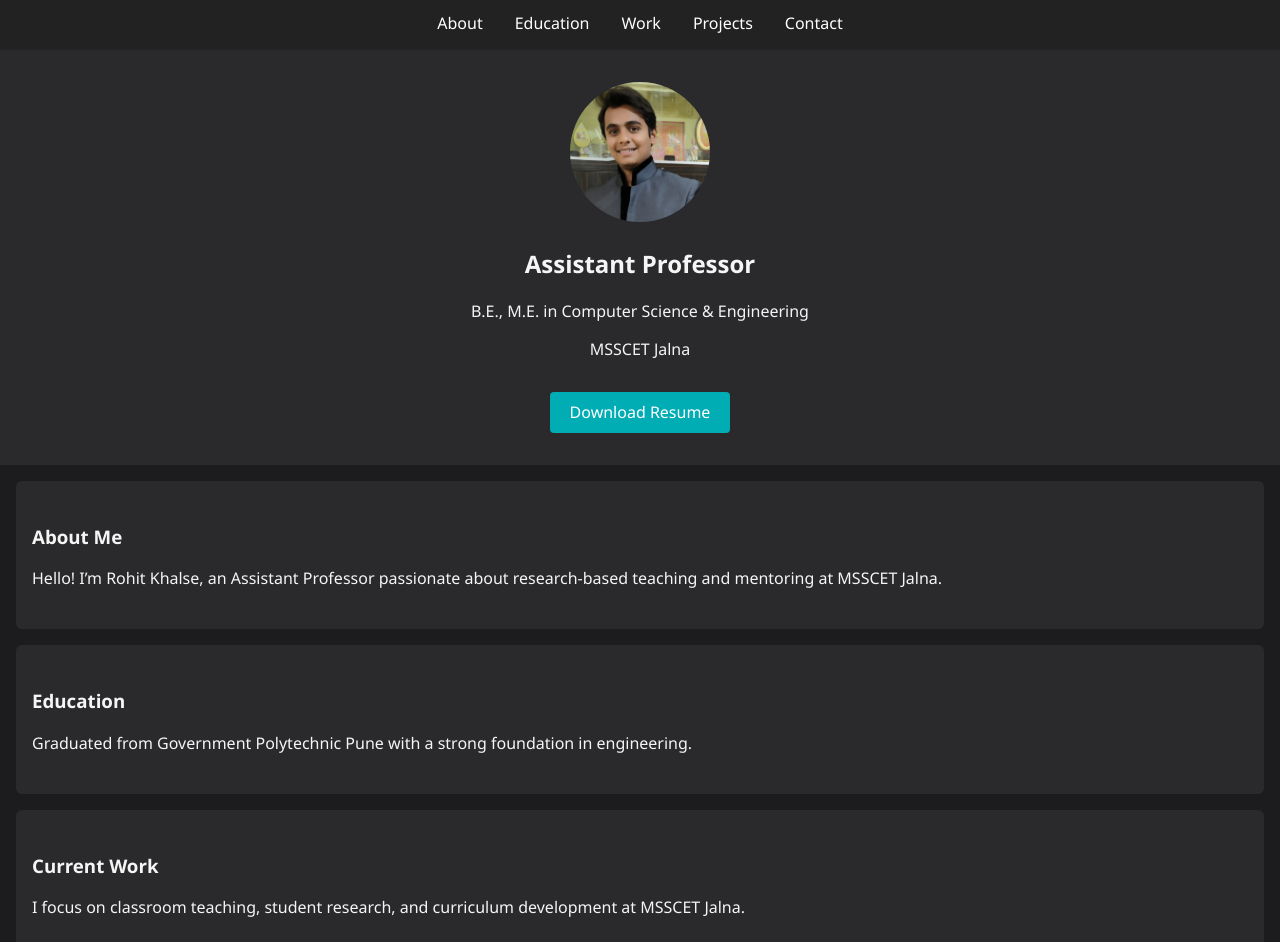
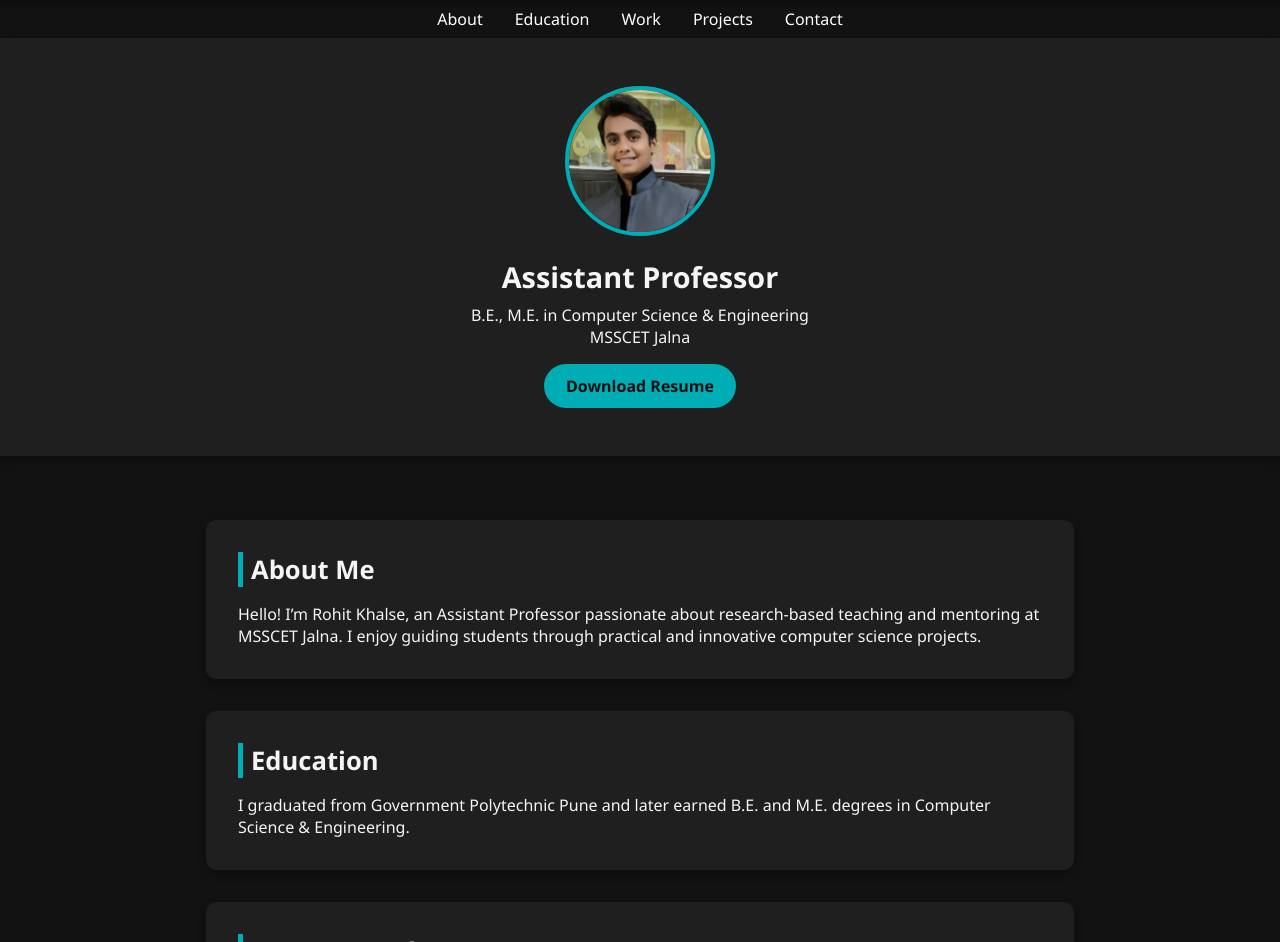
Before and after one commit to RohitKhalse/OfficialRohitKhalse, a plain HTML site: page index.html in a window 1280 px wide. Shown: the part 65-1007 px from the top of the page. Drawn offline with Linux system fonts and the light colour scheme.

Commit message:
Update index.html

```diff
--- a/index.html
+++ b/index.html
@@ -2,51 +2,70 @@
 <html lang="en">
 <head>
   <meta charset="UTF-8" />
-  <meta name="viewport" content="width=device-width, initial-scale=1.0"/>
+  <meta name="viewport" content="width=device-width, initial-scale=1.0" />
   <title>Rohit Khalse</title>
+
   <style>
     :root {
-      --bg: #1c1c1e;
+      --bg: #121212;
       --text: #f5f5f5;
       --accent: #00adb5;
-      --card: #2a2a2d;
+      --card: #1f1f1f;
+      --shadow: rgba(0, 0, 0, 0.3);
+    }
+
+    * {
+      margin: 0;
+      padding: 0;
+      box-sizing: border-box;
+    }
+
+    html {
+      scroll-behavior: smooth;
+      scroll-padding-top: 80px; /* Fixes section hiding behind sticky header */
     }
 
     body {
-      margin: 0;
       font-family: 'Segoe UI', sans-serif;
       background: var(--bg);
       color: var(--text);
     }
 
     header {
-      background: #111;
-      padding: 1rem;
+      background: #0a0a0a;
+      padding: 1rem 1.5rem;
       display: flex;
       justify-content: space-between;
       align-items: center;
       position: sticky;
       top: 0;
-      z-index: 10;
+      z-index: 1000;
+      box-shadow: 0 2px 5px var(--shadow);
     }
 
     header h1 {
-      font-size: 1.3rem;
-      margin: 0;
+      font-size: 1.5rem;
+      color: var(--accent);
     }
 
     .menu-btn {
-      font-size: 1.5rem;
+      font-size: 1.8rem;
       background: none;
       border: none;
       color: white;
       cursor: pointer;
+      display: block;
     }
 
     nav {
       display: none;
       flex-direction: column;
-      background: #222;
+      background: #1a1a1a;
+      width: 100%;
+    }
+
+    nav.show {
+      display: flex;
     }
 
     nav a {
@@ -54,59 +73,104 @@
       text-decoration: none;
       color: white;
       border-top: 1px solid #333;
+      transition: background 0.3s ease;
     }
 
     nav a:hover {
       background: var(--accent);
-    }
-
-    .show {
-      display: flex;
+      color: #111;
     }
 
     .hero {
       text-align: center;
-      padding: 2rem 1rem;
+      padding: 3rem 1rem;
       background: var(--card);
+      box-shadow: 0 2px 10px var(--shadow);
     }
 
     .hero img {
-      width: 140px;
-      height: 140px;
+      width: 150px;
+      height: 150px;
       border-radius: 50%;
       object-fit: cover;
+      margin-bottom: 1rem;
+      border: 4px solid var(--accent);
     }
 
-    section {
-      padding: 1.5rem 1rem;
-      margin: 1rem;
-      background: var(--card);
-      border-radius: 6px;
+    .hero h2 {
+      font-size: 1.8rem;
+      margin-bottom: 0.5rem;
     }
 
     .resume-button {
       display: inline-block;
       margin-top: 1rem;
-      padding: 0.6rem 1.2rem;
+      padding: 0.7rem 1.4rem;
       background: var(--accent);
-      color: white;
+      color: #111;
+      font-weight: bold;
       text-decoration: none;
-      border-radius: 4px;
+      border-radius: 30px;
+      transition: background 0.3s ease, transform 0.2s ease;
+    }
+
+    .resume-button:hover {
+      background: #02c3cc;
+      transform: scale(1.05);
+    }
+
+    main {
+      padding: 2rem 1rem;
+      max-width: 900px;
+      margin: auto;
+    }
+
+    section {
+      padding: 2rem;
+      margin: 2rem 0;
+      background: var(--card);
+      border-radius: 10px;
+      box-shadow: 0 4px 10px var(--shadow);
+    }
+
+    section h3 {
+      font-size: 1.6rem;
+      margin-bottom: 1rem;
+      border-left: 5px solid var(--accent);
+      padding-left: 0.5rem;
+    }
+
+    ul {
+      padding-left: 1.5rem;
+    }
+
+    li {
+      margin-bottom: 0.5rem;
     }
 
     footer {
       text-align: center;
-      padding: 1rem;
-      background: #111;
+      padding: 2rem 1rem;
+      background: #0a0a0a;
       color: #ccc;
+      font-size: 0.9rem;
     }
 
-    @media (min-width: 600px) {
+    @media (min-width: 768px) {
       nav {
         display: flex !important;
         flex-direction: row;
         justify-content: center;
+        background: none;
+        position: static;
       }
+
+      nav a {
+        border: none;
+        margin: 0 1rem;
+        padding: 0.5rem 0;
+      }
+
       .menu-btn {
         display: none;
       }
@@ -119,6 +183,8 @@
     <h1>Rohit Khalse</h1>
     <button class="menu-btn" onclick="toggleMenu()">☰</button>
   </header>
+
+  <!-- Nav placed outside header to avoid overlay -->
   <nav id="mobile-menu">
     <a href="#about">About</a>
     <a href="#education">Education</a>
@@ -128,26 +194,27 @@
   </nav>
 
   <div class="hero">
-    <img src="rohit.jpg" alt="Rohit Khalse" />
+    <img src="rohit.jpg" alt="Portrait of Rohit Khalse" />
     <h2>Assistant Professor</h2>
     <p>B.E., M.E. in Computer Science & Engineering</p>
     <p>MSSCET Jalna</p>
     <a href="resume.pdf" download class="resume-button">Download Resume</a>
   </div>
 
+  <main>
     <section id="about">
       <h3>About Me</h3>
-    <p>Hello! I’m Rohit Khalse, an Assistant Professor passionate about research-based teaching and mentoring at MSSCET Jalna.</p>
+      <p>Hello! I’m Rohit Khalse, an Assistant Professor passionate about research-based teaching and mentoring at MSSCET Jalna. I enjoy guiding students through practical and innovative computer science projects.</p>
     </section>
 
     <section id="education">
       <h3>Education</h3>
-    <p>Graduated from Government Polytechnic Pune with a strong foundation in engineering.</p>
+      <p>I graduated from Government Polytechnic Pune and later earned B.E. and M.E. degrees in Computer Science & Engineering.</p>
     </section>
 
     <section id="work">
       <h3>Current Work</h3>
-    <p>I focus on classroom teaching, student research, and curriculum development at MSSCET Jalna.</p>
+      <p>Currently serving as Assistant Professor at MSSCET Jalna, I focus on classroom teaching, student research mentoring, and curriculum design.</p>
     </section>
 
     <section id="projects">
@@ -161,13 +228,14 @@
 
     <section id="contact">
       <h3>Contact</h3>
-    <p>Mobile: 9561862866</p>
-    <p>Email: <a href="mailto:khalse606@gmail.com">khalse606@gmail.com</a></p>
-    <p>Location: MSSCET Jalna, Maharashtra, India</p>
+      <p><strong>Mobile:</strong> 9561862866</p>
+      <p><strong>Email:</strong> <a href="mailto:khalse606@gmail.com" style="color: var(--accent);">khalse606@gmail.com</a></p>
+      <p><strong>Location:</strong> MSSCET Jalna, Maharashtra, India</p>
     </section>
+  </main>
 
   <footer>
-    <p>&copy; 2025 Rohit Khalse</p>
+    <p>&copy; 2025 Rohit Khalse. All Rights Reserved.</p>
   </footer>
 
   <script>
```
Lines whose indentation alone changed are shown as unchanged.
